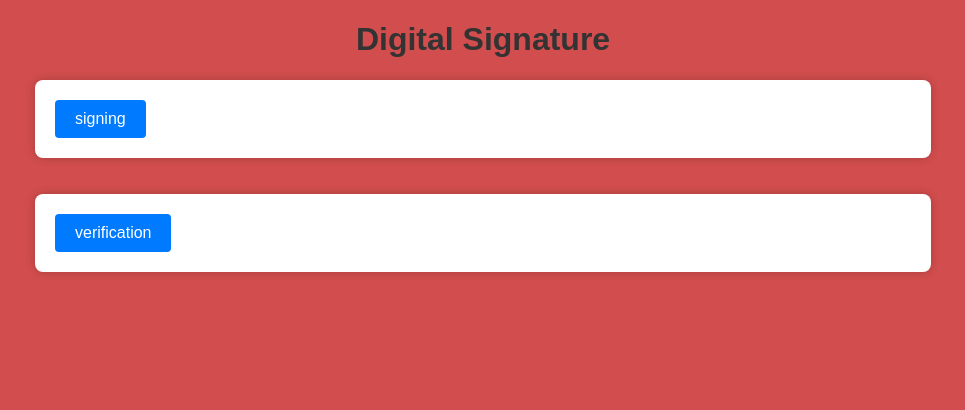
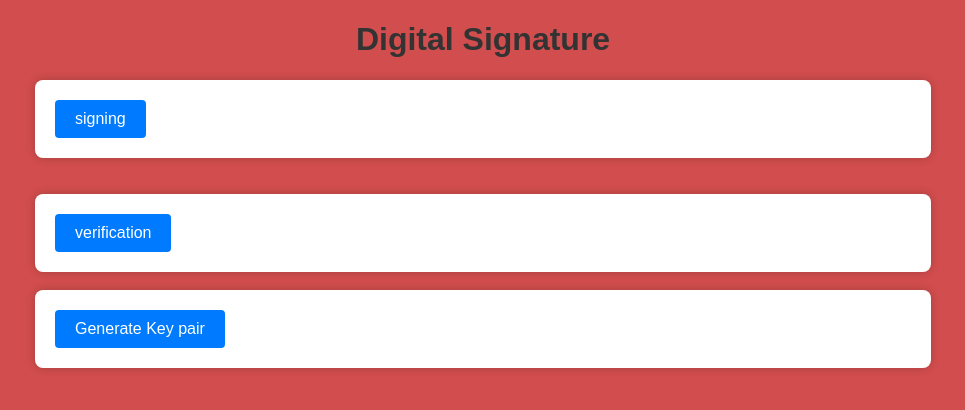
Before and after one commit to alphajack7/digital-signature, a Flask app: page / in a window 1280 px wide. Shown: the top 410 px of the page, without its empty margins (157-1122 px from the left). Run offline with Flask 3, Linux system fonts and the light colour scheme.

Commit message:
option to generate only key pair

```diff
--- a/app.py
+++ b/app.py
@@ -22,10 +22,14 @@ def sign():
 @app.route('/signature',methods=['POST','PUT','DELETE'])
 def signature():
     afile=request.files['afile']
+
+
     file_path='uploads/'+afile.filename
     afile.save(file_path)
+
     private_key, public_key = generate_key_pair()
     #signing  occurs in below func
+
     signature=sign_file(file_path,private_key)
 
     #removing the uploaded file jo sign krna tha
@@ -102,7 +106,17 @@ def verify_signature(file_path, signature, public_key):
         return 'Signature is valid'
     except:
         print("Signature is NOT valid.")
-        return 'Signature is not valid'
+        return 'Signature is not valid. File may be manipulated'
+@app.route('/keygen', methods=['POST','PUT','DELETE'])
+def new_key_pair():
+    private_key,public_key=generate_key_pair()
+    save_private_key(private_key,'generatedKeys/private_key.pem','alpha')
+    save_public_key(public_key,'generatedKeys/public_key.pem')
+
+    shutil.make_archive('key_pair', 'zip', 'generatedKeys')
+    os.remove('generatedKeys/private_key.pem'),os.remove('generatedKeys/public_key.pem')
+    return send_file('key_pair.zip',as_attachment=True),os.remove('key_pair.zip')
+
 
 def generate_key_pair():
     private_key = rsa.generate_private_key(
--- a/templates/index.html
+++ b/templates/index.html
@@ -14,4 +14,8 @@
 
     <input type="submit" value="verification">
 </form>
+<br>
+<form action="/keygen" method="POST" enctype="multipart/form-data">
+    <input type="submit" value="Generate Key pair">
+</form>
 {% endblock %}
```
Also changed, not shown: templates/signing.html (+15 -3 lines), 2 other files.
